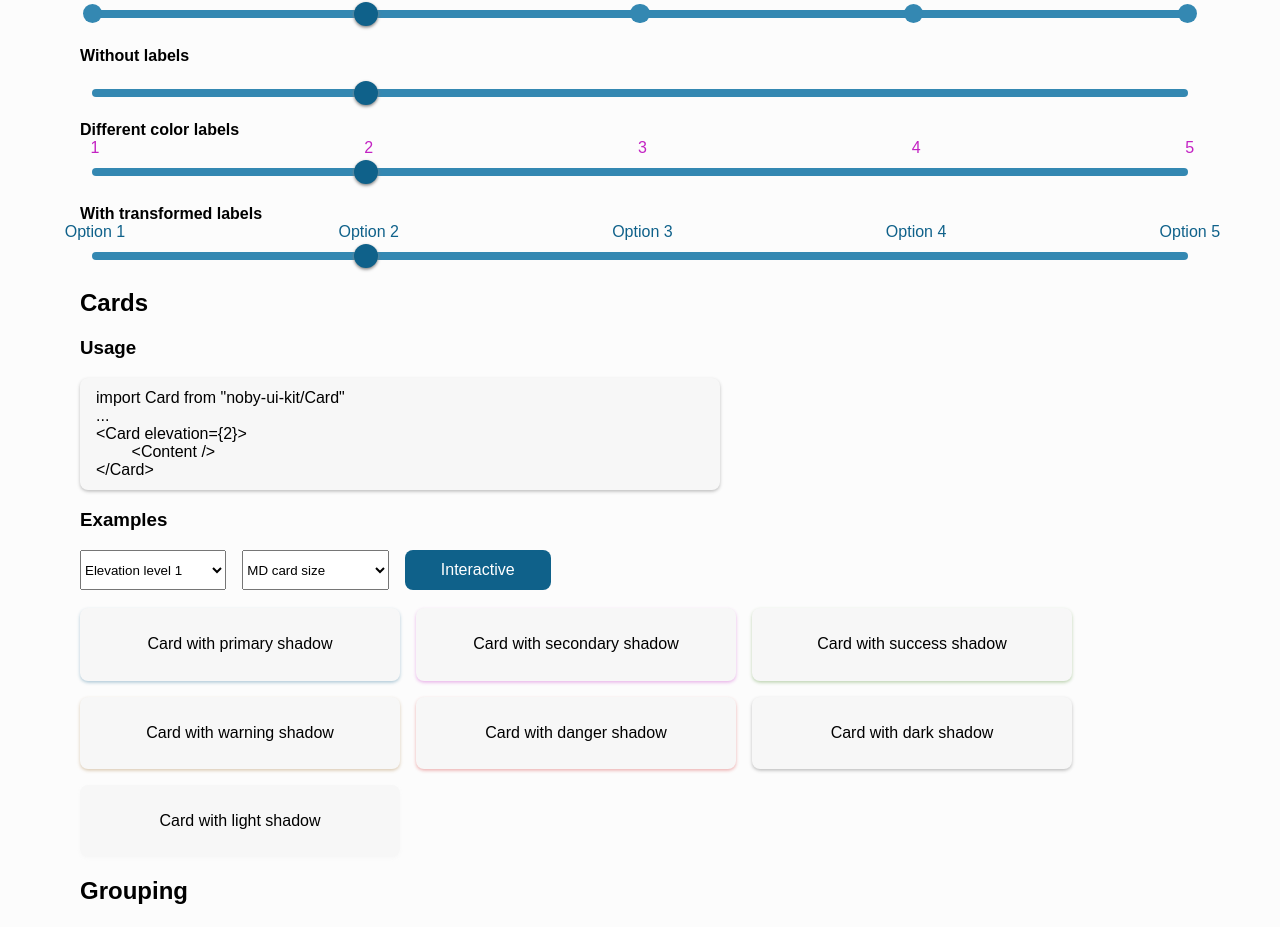
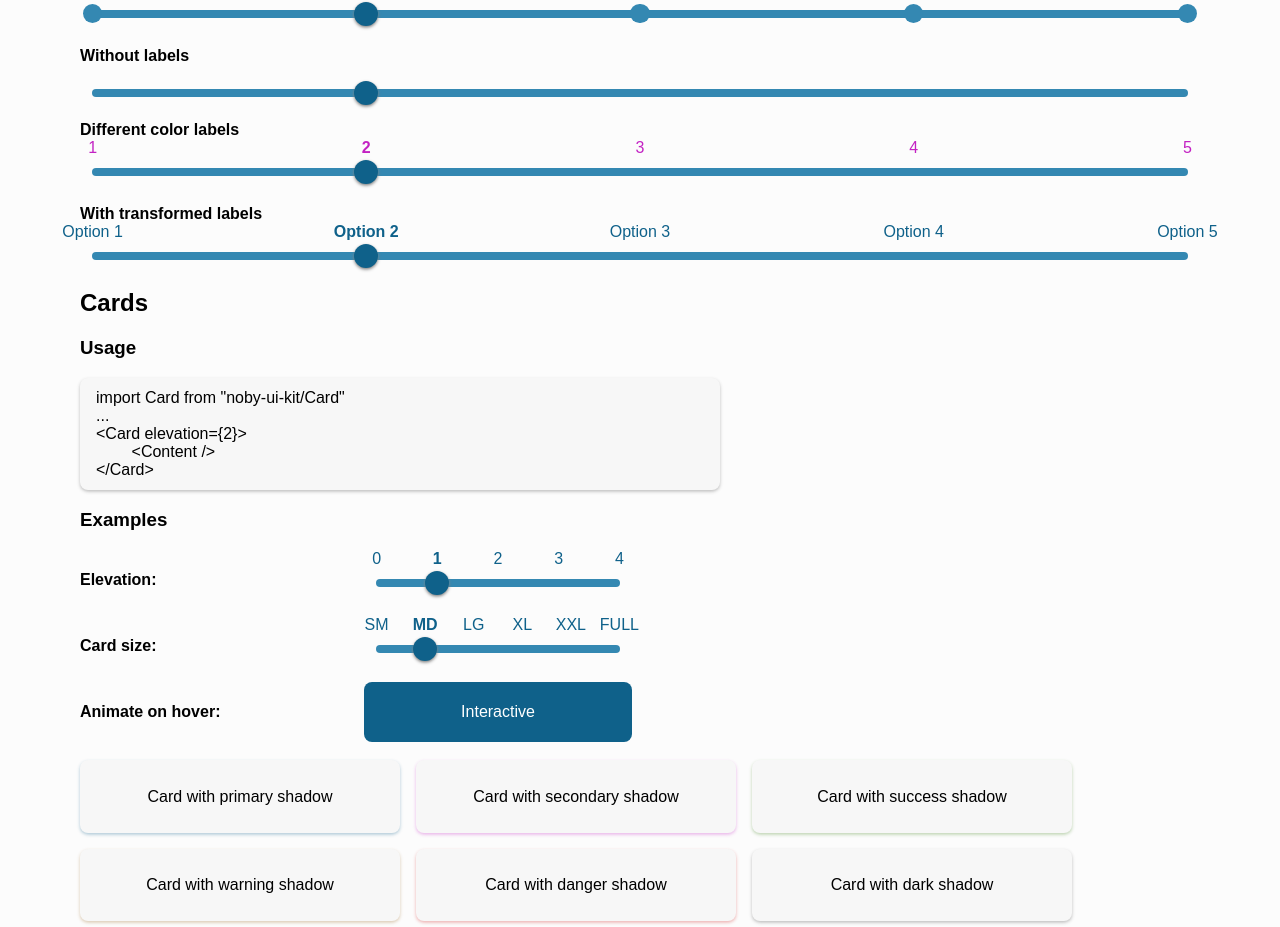
Before and after one commit to noby88/noby-ui-kit, a React (Create React App) app: page / in a window 1280 px wide. Shown: the part 1337-2264 px from the top of the page. Built offline with nearby package versions, Linux system fonts and the light colour scheme.

Commit message:
cards showcase with sliders

```diff
--- a/src/components/Cards.tsx
+++ b/src/components/Cards.tsx
@@ -2,6 +2,7 @@ import { useState } from 'react';
 import Button from '../lib/Button';
 
 import Card from '../lib/Card';
+import Slider from '../lib/Slider';
 import { IElevation, ISize } from '../lib/theme';
 import { CenterText, variants, ShowGrid, ShowInline } from './Layout';
 
@@ -9,8 +10,8 @@ const elevations: IElevation[] = [0, 1, 2, 3, 4];
 const sizes: ISize[] = ['sm', 'md', 'lg', 'xl', 'xxl', 'full'];
 
 const Cards = () => {
-  const [cardElevation, setCardElevation] = useState(elevations[1]);
-  const [cardsSize, setCardsSize] = useState(sizes[1]);
+  const [cardElevation, setCardElevation] = useState<number>(elevations[1]);
+  const [cardsSize, setCardsSize] = useState<string>(sizes[1]);
   const [isInteractive, setIsInteractive] = useState(true);
 
   const cards = (
@@ -18,8 +19,8 @@ const Cards = () => {
       {variants.map((shadowVariant) => (
         <Card
           key={shadowVariant}
-          elevation={cardElevation}
-          size={cardsSize}
+          elevation={cardElevation as IElevation}
+          size={cardsSize as ISize}
           shadowVariant={shadowVariant}
           interactive={isInteractive}
         >
@@ -30,31 +31,20 @@ const Cards = () => {
   );
 
   const elevationsSelector = (
-    <select
-      value={cardElevation}
-      onChange={(event) =>
-        setCardElevation(event.target.value as unknown as IElevation)
-      }
-    >
-      {elevations.map((elevation) => (
-        <option key={elevation} value={elevation}>
-          Elevation level {elevation}
-        </option>
-      ))}
-    </select>
+    <Slider
+      values={elevations}
+      selected={cardElevation}
+      onChange={setCardElevation}
+    />
   );
 
   const sizeSelector = (
-    <select
-      value={cardsSize}
-      onChange={(event) => setCardsSize(event.target.value as unknown as ISize)}
-    >
-      {sizes.map((size) => (
-        <option key={size} value={size}>
-          {size.toUpperCase()} card size
-        </option>
-      ))}
-    </select>
+    <Slider
+      values={sizes}
+      selected={cardsSize}
+      onChange={setCardsSize}
+      labelTransform={(value: string) => value.toUpperCase()}
+    />
   );
 
   const interactiveToggle = (
@@ -81,9 +71,16 @@ const Cards = () => {
         <h3>Usage</h3>
         <pre>{usage}</pre>
         <h3>Examples</h3>
-        <ShowInline>
+        <ShowInline min={'15rem'}>
+          <h4>Elevation:</h4>
           {elevationsSelector}
+        </ShowInline>
+        <ShowInline min={'15rem'}>
+          <h4>Card size:</h4>
           {sizeSelector}
+        </ShowInline>
+        <ShowInline min={'15rem'}>
+          <h4>Animate on hover:</h4>
           {interactiveToggle}
         </ShowInline>
         <br />
--- a/src/components/Layout.ts
+++ b/src/components/Layout.ts
@@ -1,10 +1,13 @@
 import styled from 'styled-components';
 import { IElevation, IVariant } from '../lib/theme';
 
-export const ShowInline = styled.div`
+export const ShowInline = styled.div<{ min?: string }>`
   display: grid;
   gap: 1rem;
-  grid-template-columns: repeat(auto-fill, minmax(8rem, 1fr));
+  grid-template-columns: repeat(
+    auto-fill,
+    minmax(${(props) => props.min || '8rem'}, 1fr)
+  );
 `;
 
 export const ShowGrid = styled.div`
--- a/src/components/Sliders.tsx
+++ b/src/components/Sliders.tsx
@@ -8,7 +8,9 @@ const Sliders = () => {
 
   const usage = (
     <Card size={'lg'}>
-      {'import Slider from "noby-ui-kit/Slider"\n...\n<Slider />'}
+      {
+        'import Slider from "noby-ui-kit/Slider"\n...\n<Slider values={[1, 2, 3, 4, 5]} selected={selected} onChange={setSelected} />'
+      }
     </Card>
   );
 
--- a/src/lib/Slider/index.tsx
+++ b/src/lib/Slider/index.tsx
@@ -108,7 +108,11 @@ const Slider = (props: IProps) => {
     <StepContainer theme={theme}>
       {values.map((value) => (
         <StepValueContainer theme={theme}>
-          <StepValue theme={theme} variant={labelVariant || variant}>
+          <StepValue
+            selected={value === selected}
+            theme={theme}
+            variant={labelVariant || variant}
+          >
             {labelTransform(value as never)}
           </StepValue>
         </StepValueContainer>
--- a/src/lib/Slider/styles.ts
+++ b/src/lib/Slider/styles.ts
@@ -54,7 +54,7 @@ export const Bullet = styled.div.attrs(({ offset }: { offset: number }) => ({
       props.theme.colors[props.variant]
     )}; box-shadow: ${attributes.bullet.shadow};\
     &:hover, &:focus-visible {
-      outline: calc(${attributes.bullet.size} / 1.5) solid
+      outline: ${attributes.bullet.outline} solid
         ${getHSLWithOpacity(props.theme.colors[props.variant], 25, {
           hue: 0,
           saturation: -50,
@@ -102,16 +102,17 @@ export const StepValueContainer = styled.div<{ theme: ITheme }>`
 export const StepValue = styled.span<{
   theme: ITheme;
   variant: IVariant;
+  selected?: boolean;
 }>`
   position: relative;
   text-align: center;
   width: max-content;
   ${(props) => {
-    const offset = `calc((${props.theme.layout.slider.bullet.size} / 2) - 50%)`;
+    const offset = `calc((${props.theme.layout.slider.bullet.size} / 2.5) - 50%)`;
     return `top: ${
       props.theme.layout.slider.label.offset
     }; transform: translateX(${offset}); color: ${getHSL(
       props.theme.colors[props.variant]
-    )};`;
+    )}; font-weight: ${props.selected ? 'bold' : 'base'}`;
   }}
 `;
--- a/src/lib/theme.ts
+++ b/src/lib/theme.ts
@@ -45,6 +45,7 @@ export interface ITheme {
       bullet: {
         size: string;
         shadow: string;
+        outline: string;
       };
       label: {
         fontSize: string;
@@ -129,6 +130,7 @@ export const theme: ITheme = {
       minWidth: '10rem',
       bullet: {
         size: '1.5rem',
+        outline: '0.5rem',
         shadow: '0 0.1rem 0.2rem grey',
       },
       label: {
```
